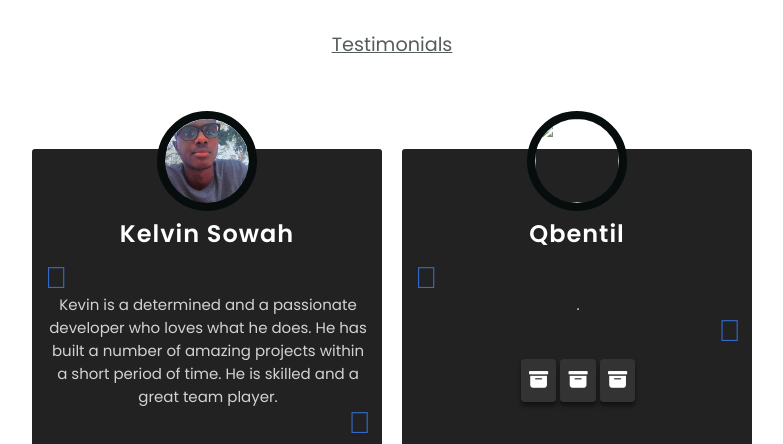
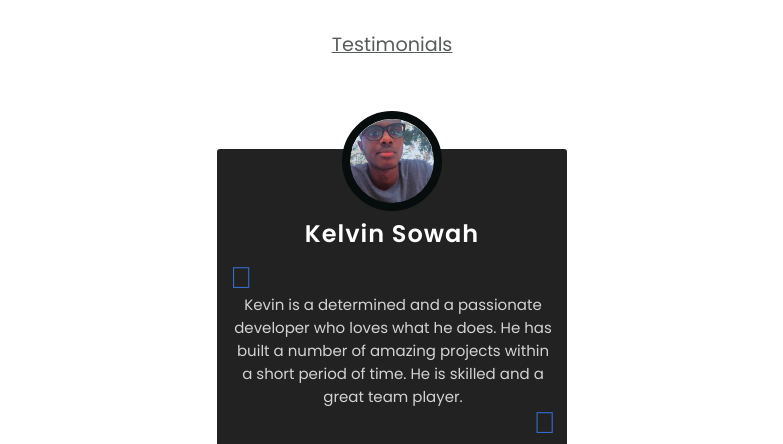
Before and after one commit to codewithkevin/Portfolio, a website: page index.html in a window 1280 px wide. Shown: the part 2970-3414 px from the top of the page, without its empty margins (248-1031 px from the left). Drawn offline with nearby package versions, Linux system fonts and the light colour scheme.

```diff
--- a/index.html
+++ b/index.html
@@ -319,22 +319,6 @@
                         </div>
                     </button>
 
-                    <div class="container">
-                        <div class="profile">
-                            <div class="imgBox">
-                                <img src="assets/img/about.png">
-                            </div>
-                            <h2>Qbentil</h2>
-                        </div>
-                        <p><span class="fa fa-quote-left left"></span>.<span class="fa fa-quote-right right"></span>
-
-                        </p>
-                        <div class="social">
-                            <i class="bi bi-archive-fill"></i>
-                            <i class="bi bi-archive-fill"></i>
-                            <i class="bi bi-archive-fill"></i>
-                        </div>
-                    </div>
                 </div>
             </section>
 
```
